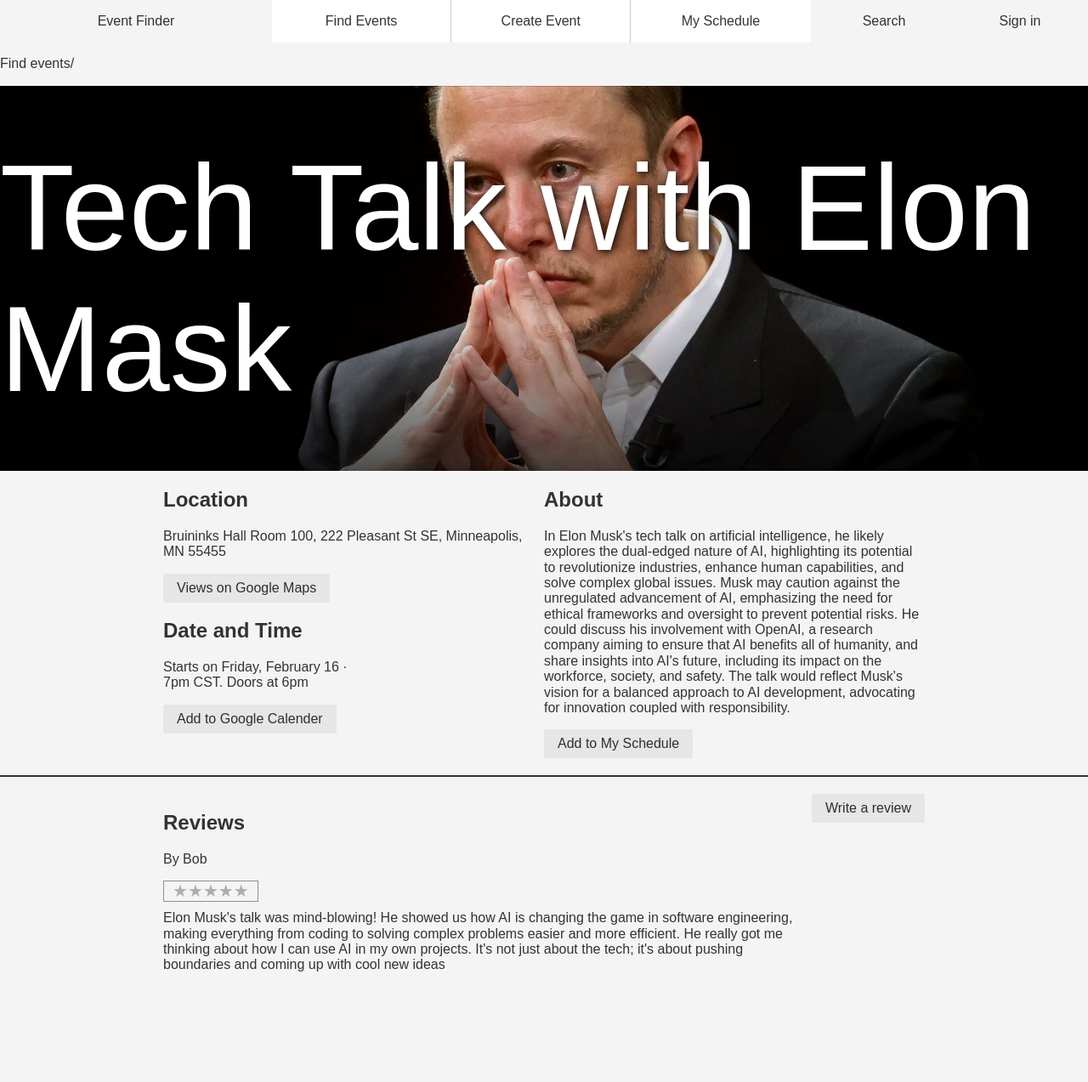
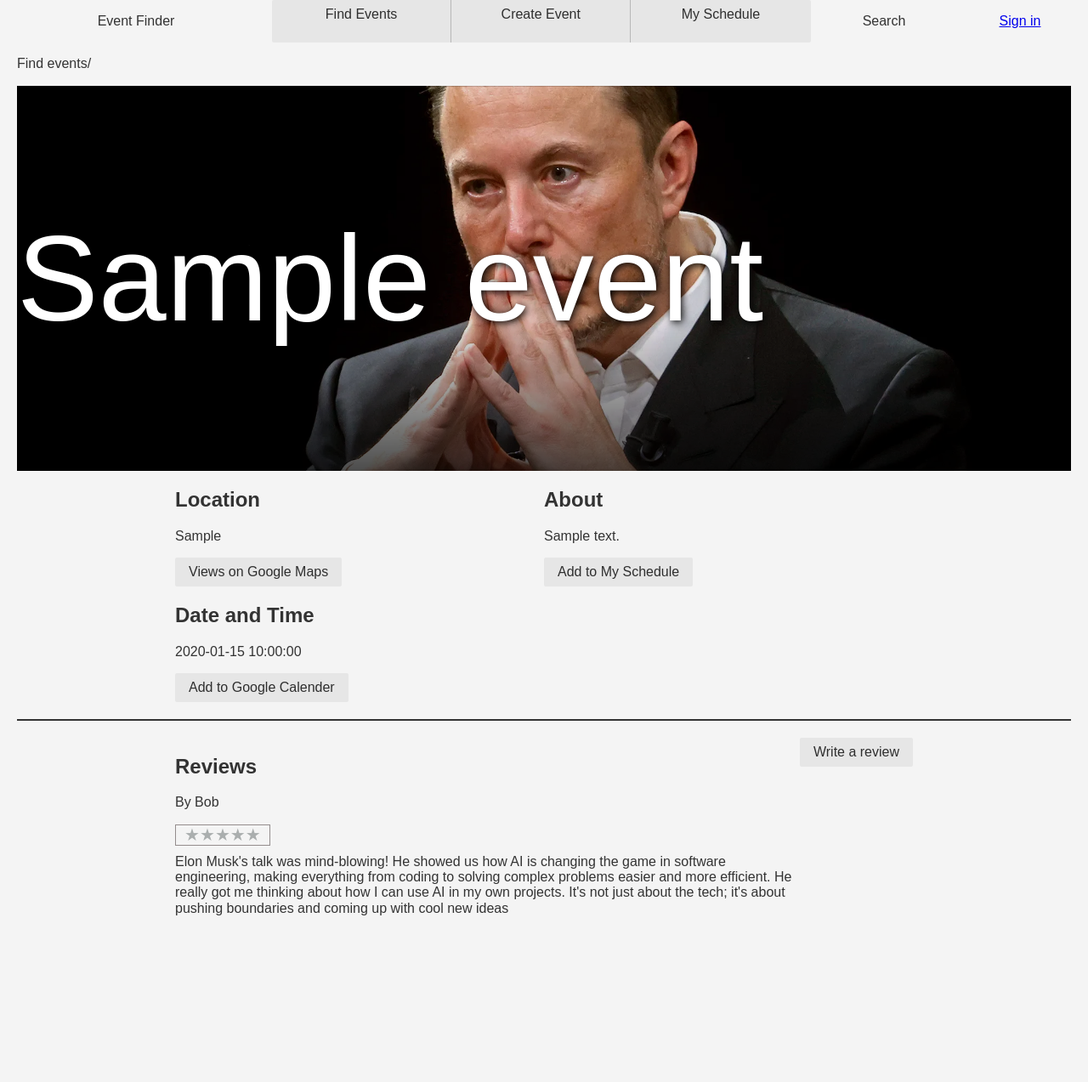
Before and after one commit to csci5117s24/project-1-html-heroes, a Flask app: template templates/specific_page.html in a window 1280 px wide. Shown: the whole page at 85% size. After the commit the page ends 1077 px from the top, so only its background shows below. Run offline with Flask 3, Linux system fonts and the light colour scheme; the template is opened without the code that fills it: most values are stand-ins (such as "Sample title", 1, 10 or a date in 2020); some libraries are stand-ins or nearby versions.

Commit message:
link specific page to the system

```diff
--- a/server.py
+++ b/server.py
@@ -33,10 +33,9 @@
 def index():
     return render_template('index.html', pretty=json.dumps(session.get('user'), indent=4))
 
-# Specific_page is not complete yet
-@app.route('/specific_page')
-def render_specific_page():
-    return render_template('specific_page.html')
+# @app.route('/specific_page')
+# def render_specific_page():
+#     return render_template('specific_page.html')
 
 @app.route('/create_event', methods=['GET', 'POST'])
 def create_event():
@@ -78,8 +77,9 @@
 @app.route('/event/<int:event_id>')
 def event(event_id):
     event = database.get_event(event_id).get_json()['event']
+    print(event)
     if event:
-        return render_template('event.html', event=event[0])
+        return render_template('specific_page.html', event=event[0])
     else:
         return render_template('index.html')
 
--- a/templates/specific_page.html
+++ b/templates/specific_page.html
@@ -1,55 +1,36 @@
-<!DOCTYPE html>
+{% extends 'base.html' %}
+{% block title %}{{ event.event_name }}{% endblock %}
+{% block scripts %}
+    <script src="/static/specific-page.js"></script>
+    <script src="/static/index.js"></script>
+{% endblock %}
 
-<html lang="en">
-    <head>
-        <title>Event Finder</title>
-        <link rel="stylesheet" href="https://cdn.jsdelivr.net/npm/purecss@3.0.0/build/pure-min.css" integrity="sha384-X38yfunGUhNzHpBaEBsWLO+A0HDYOQi8ufWDkZ0k9e0eXz/tH3II7uKZ9msv++Ls" crossorigin="anonymous">
-        <link rel="stylesheet" href="/static/index.css">
-        <script src="/static/specific-page.js"></script>
-    </head>
-    <body>
-        <div class="pure-g">
-            <div class="pure-u-1-4"><p>Event Finder</p></div>
-            <div class="pure-u-1-2 pure-button-group" role="group">
-                <button class="pure-button header-button">Find Events</button>
-                <button class="pure-button header-button">Create Event</button>
-                <button class="pure-button header-button">My Schedule</button>
-            </div>
-            <div class="pure-u-1-8"><p>Search</p></div>
-            <div class="pure-u-1-8"><p>Sign in</p></div>
-        </div>
+{% block content %}
 <div class="content-block">
     <div class="nav-div"><p>Find events/</p></div>
     <div class="image-div">
-                Tech Talk with Elon Mask
+        {{ event.event_name }}
     </div>
     <div class="event-info-div">
         <div class="location-Date-block pure-u-1-2">
             <div class="location-block">
                 <div class="location-detail">
                     <h2>Location</h2>
-                            <p id="location">Bruininks Hall Room 100, 222 Pleasant St SE, Minneapolis, MN 55455</p>
+                    <p id="location">{{ event.event_location }}</p>
                     <button class="pure-button">Views on Google Maps</button>
                 </div>
             </div>
             <div class="date-block pure-u-1-2">
                 <div class="date-detail">
                     <h2>Date and Time</h2>
-                            <p id="date">Starts on Friday, February 16 · 7pm CST. Doors at 6pm</p>
+                    <p id="date">{{ event.event_date }}</p>
                     <button class="pure-button">Add to Google Calender</button>
                 </div>
             </div>
         </div>
         <div class="about-block pure-u-1-2">
             <h2>About</h2>
-                    <p id="description">In Elon Musk's tech talk on artificial intelligence,
-                        he likely explores the dual-edged nature of AI, highlighting its potential to revolutionize industries,
-                        enhance human capabilities, and solve complex global issues.
-                        Musk may caution against the unregulated advancement of AI,
-                        emphasizing the need for ethical frameworks and oversight to prevent potential risks.
-                        He could discuss his involvement with OpenAI, a research company aiming to ensure that AI benefits all of humanity,
-                        and share insights into AI's future, including its impact on the workforce, society, and safety.
-                        The talk would reflect Musk's vision for a balanced approach to AI development, advocating for innovation coupled with responsibility.</p>
+            <p id="description">{{ event.event_description }}</p>
             <button class="pure-button">Add to My Schedule</button>
         </div>
     </div>
@@ -79,5 +60,4 @@
         <button class="pure-button" onclick="TriggerReview()">Write a review</button>
     </div>
 </div>
-    </body>
- </html>
+{% endblock %}
```
Lines whose indentation alone changed are shown as unchanged.
